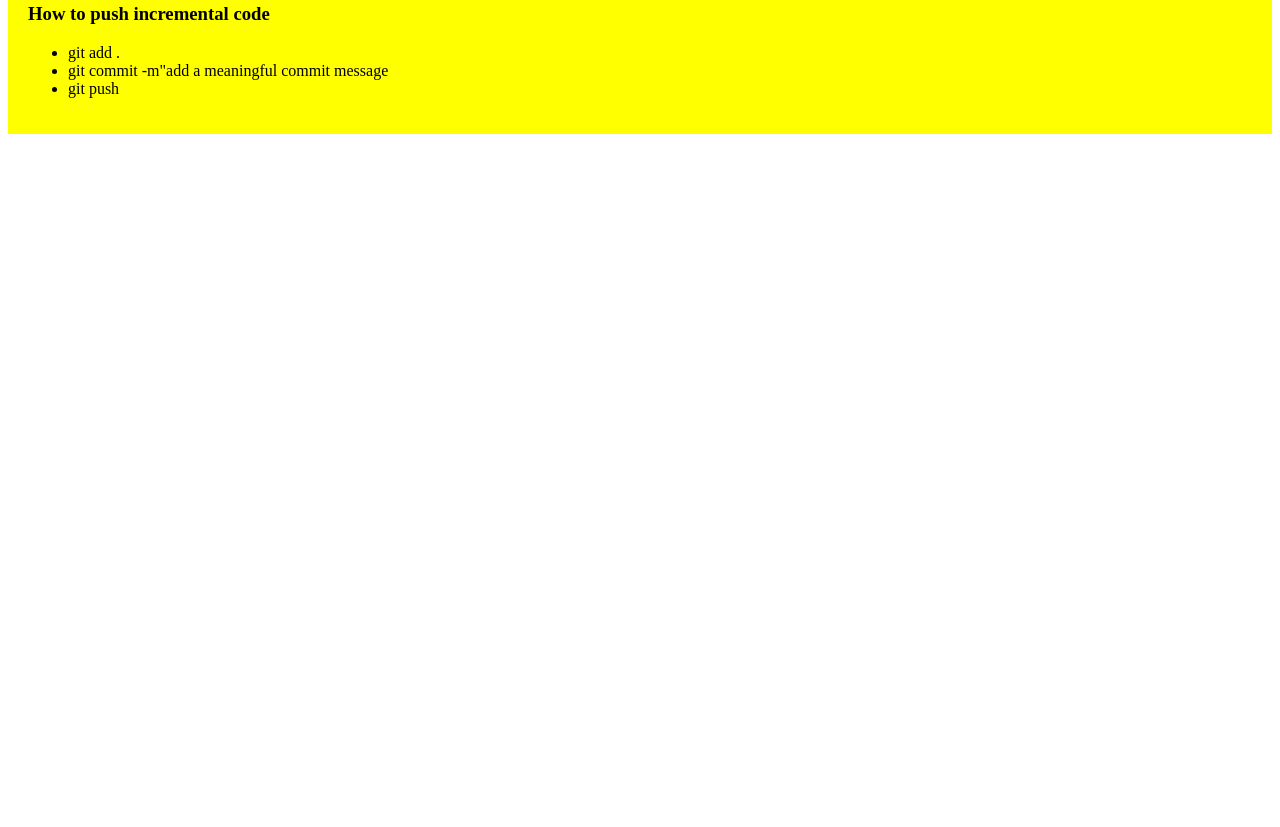
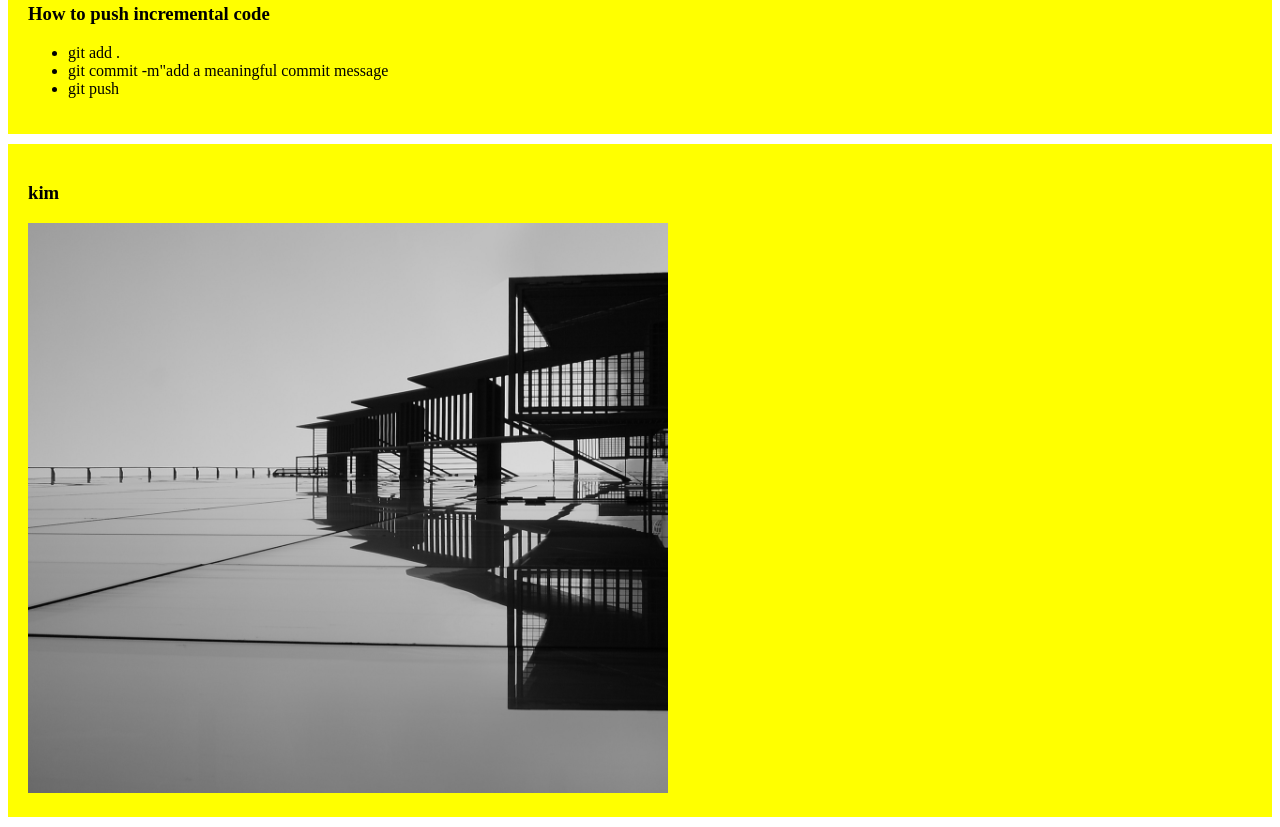
Before and after one commit to rayadkhan001/my-simp-web, a plain HTML site: page index.html in a window 1280 px wide. Shown: the part 528-1355 px from the top of the page. Before the commit the page ends 800 px from the top, so only its background shows below. Drawn offline with Linux system fonts and the light colour scheme.

Commit message:
PH - added kim picture

```diff
--- a/index.html
+++ b/index.html
@@ -27,5 +27,9 @@
             <li>git push</li>
         </ul>
     </div>
+    <div>
+        <h3>kim</h3>
+        <img src="img/kim.png" alt="kim">
+    </div>
 </body>
 </html>
```
Also changed, not shown: img/kim.png (added).
